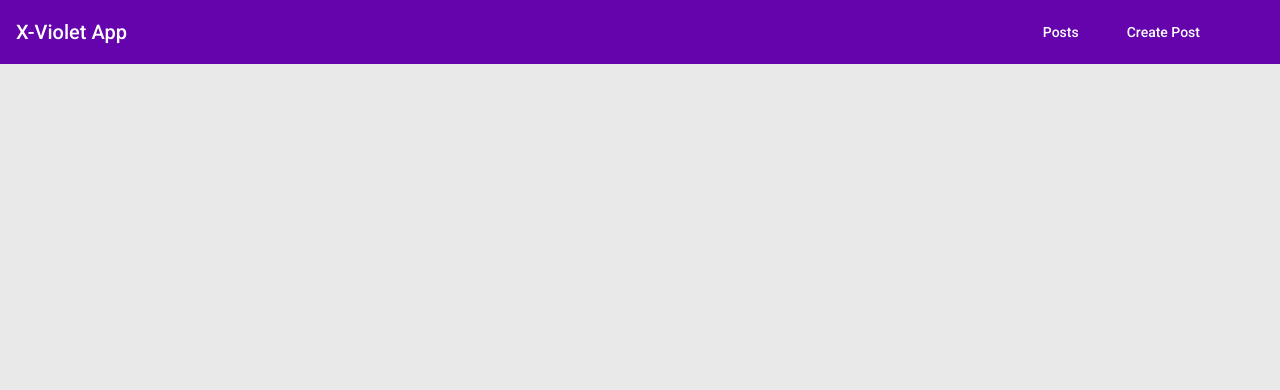
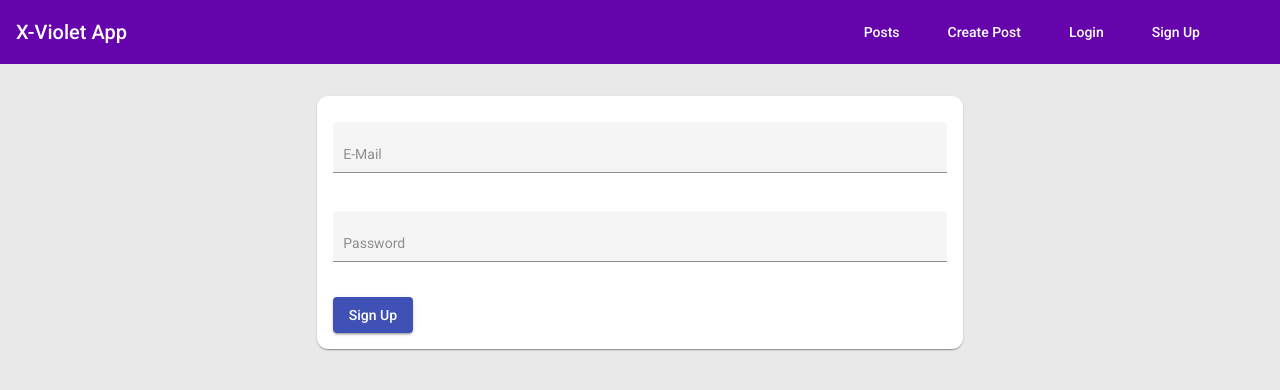
Before and after one commit to emirtl/Mean-App, an Angular app: page /signup in a window 1280 px wide. Before the commit this address led to /. Shown: the top 390 px of the page. Built offline with nearby package versions, Linux system fonts and the light colour scheme.

Commit message:
add login and sign up forms

```diff
--- /dev/null
+++ b/src/app/authentication/login/login.component.css
@@ -0,0 +1,14 @@
+mat-form-field {
+    width: 100%;
+    margin-top: 0.6rem;
+}
+
+mat-card {
+    width: 60%;
+    margin: auto;
+    border-radius: 0.7rem;
+}
+
+.Submit-btn {
+    margin-top: 1rem;
+}
--- /dev/null
+++ b/src/app/authentication/login/login.component.html
@@ -0,0 +1,21 @@
+<mat-card>
+    <form (submit)="onSubmit()" #loginForm="ngForm">
+        <mat-form-field class="example-full-width" appearance="fill">
+            <input matInput placeholder="E-Mail" type="email" name="email" ngModel required email #email="ngModel" />
+            <mat-error *ngIf="email.invalid">
+                <p>Please enter a valid email</p>
+            </mat-error>
+        </mat-form-field>
+
+        <mat-form-field class="example-full-width" appearance="fill" style="margin-top: 1.2rem">
+            <input matInput placeholder="Password" type="password" name="password" ngModel required minlength="6" #password="ngModel" />
+            <mat-error *ngIf="password.invalid">
+                <p>password must be atleast 6 charachters long</p>
+            </mat-error>
+        </mat-form-field>
+
+        <button class="Submit-btn" mat-raised-button color="primary" type="submit">
+      Login
+    </button>
+    </form>
+</mat-card>
--- /dev/null
+++ b/src/app/authentication/login/login.component.ts
@@ -0,0 +1,9 @@
+import { Component } from '@angular/core';
+
+@Component({
+  templateUrl: './login.component.html',
+  styleUrls: ['./login.component.css'],
+})
+export class LoginComponent {
+  onSubmit() {}
+}
--- /dev/null
+++ b/src/app/authentication/signup/signup.component.css
@@ -0,0 +1,14 @@
+mat-form-field {
+    width: 100%;
+    margin-top: 0.6rem;
+}
+
+mat-card {
+    width: 60%;
+    margin: auto;
+    border-radius: 0.7rem;
+}
+
+.Submit-btn {
+    margin-top: 1rem;
+}
--- /dev/null
+++ b/src/app/authentication/signup/signup.component.html
@@ -0,0 +1,21 @@
+<mat-card>
+    <form (submit)="onSubmit(loginForm)" #loginForm="ngForm">
+        <mat-form-field class="example-full-width" appearance="fill">
+            <input matInput placeholder="E-Mail" type="email" name="email" ngModel required email #email="ngModel" />
+            <mat-error *ngIf="email.invalid">
+                <p>Please enter a valid email</p>
+            </mat-error>
+        </mat-form-field>
+
+        <mat-form-field class="example-full-width" appearance="fill" style="margin-top: 1.2rem">
+            <input matInput placeholder="Password" type="password" name="password" ngModel required minlength="6" #password="ngModel" />
+            <mat-error *ngIf="password.invalid">
+                <p>password must be atleast 6 charachters long</p>
+            </mat-error>
+        </mat-form-field>
+
+        <button class="Submit-btn" mat-raised-button color="primary" type="submit">
+      Sign Up
+    </button>
+    </form>
+</mat-card>
--- /dev/null
+++ b/src/app/authentication/signup/signup.component.ts
@@ -0,0 +1,16 @@
+import { Component } from '@angular/core';
+import { NgForm } from '@angular/forms';
+
+@Component({
+  templateUrl: './signup.component.html',
+  styleUrls: ['./signup.component.css'],
+})
+export class SignupComponent {
+  onSubmit(form: NgForm) {
+    if (form.invalid) {
+      return;
+    }
+
+    return form.resetForm();
+  }
+}
--- a/src/app/header/header.component.html
+++ b/src/app/header/header.component.html
@@ -10,5 +10,13 @@
         <li>
             <a mat-button routerLink="/create">Create Post</a>
         </li>
+
+        <li>
+            <a mat-button routerLink="/login">Login</a>
+        </li>
+
+        <li>
+            <a mat-button routerLink="/signup">Sign Up</a>
+        </li>
     </ul>
 </mat-toolbar>
--- a/src/app/posts/post-list/post-list.component.css
+++ b/src/app/posts/post-list/post-list.component.css
@@ -34,7 +34,7 @@ mat-expansion-panel p {
 }
 
 mat-expansion-panel-header {
-    background-color: #6503ac !important;
+    background-color: #4b0082 !important;
     color: white;
 }
 
```
Also changed, not shown: src/app/app.module.ts (+6 -1 lines), src/app/app.routing.module.ts (+10 -0 lines), src/app/posts/post-list/post-list.component.html (line endings or trailing spaces).
